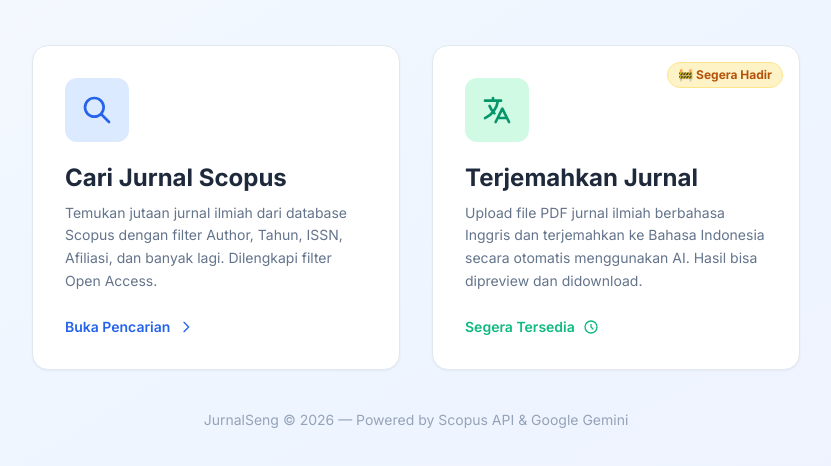
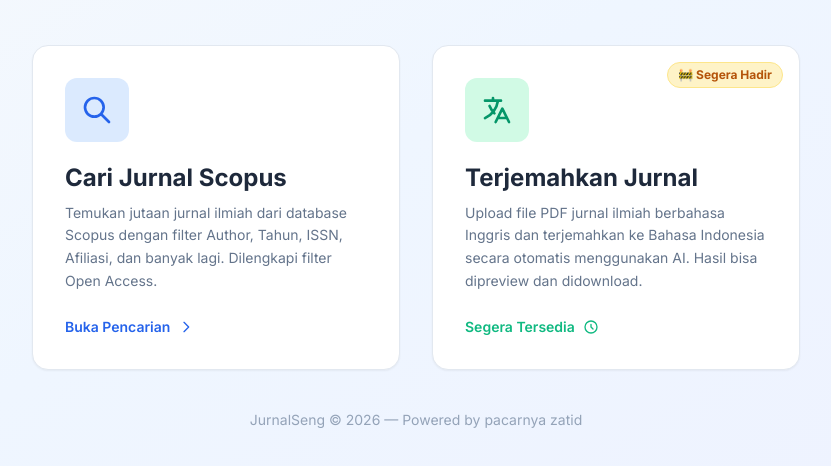
Before and after one commit to adityaeks/CariJurnal, a website: page frontend/landing.html in a window 1280 px wide. Shown: the part 266-732 px from the top of the page, without its empty margins (224-1055 px from the left). Drawn offline with nearby package versions, Linux system fonts and the light colour scheme.

Commit message:
update footer

```diff
--- a/frontend/landing.html
+++ b/frontend/landing.html
@@ -61,7 +61,7 @@
     </div>
 
     <p class="mt-10 text-slate-400 text-sm">
-        JurnalSeng &copy; 2026 &mdash; Powered by Scopus API & Google Gemini
+        JurnalSeng &copy; 2026 &mdash; Powered by pacarnya zatid
     </p>
 
     <!-- Modal Coming Soon -->
```
